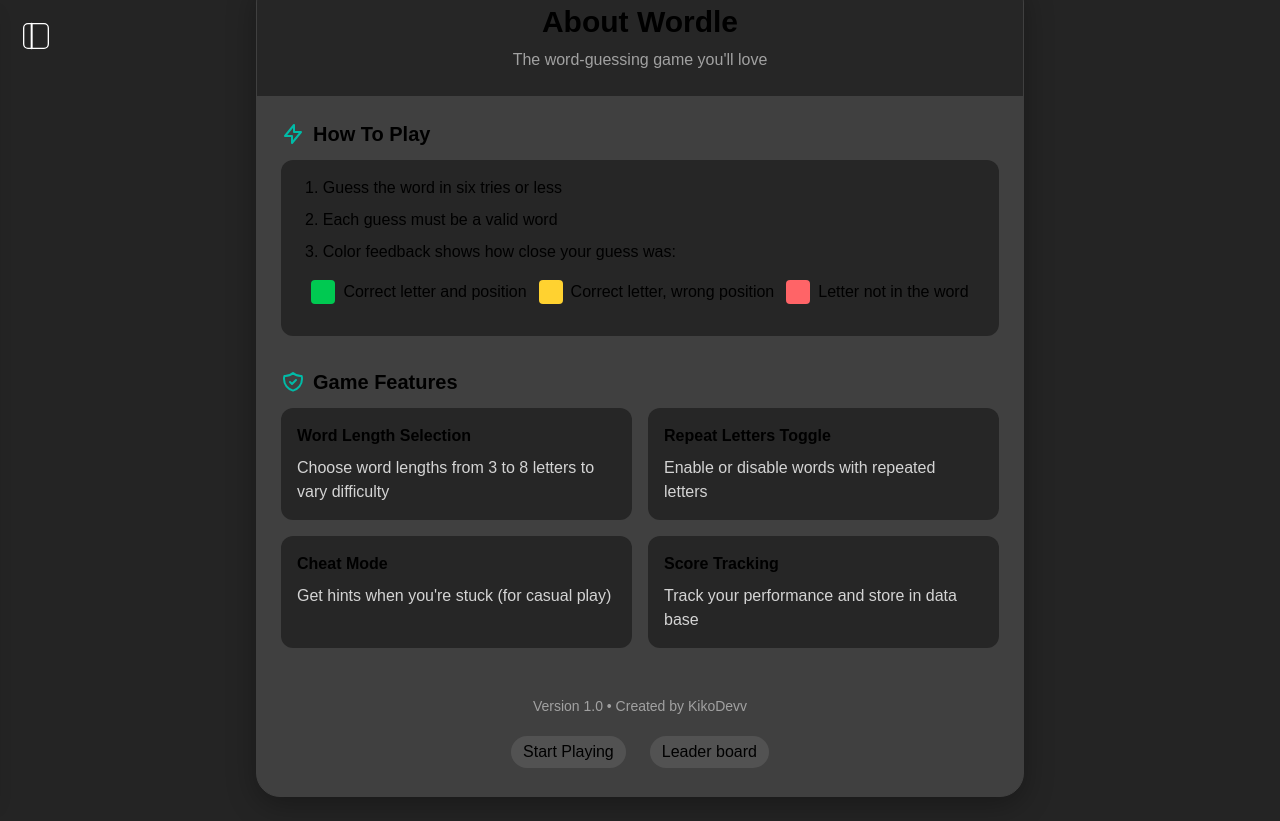
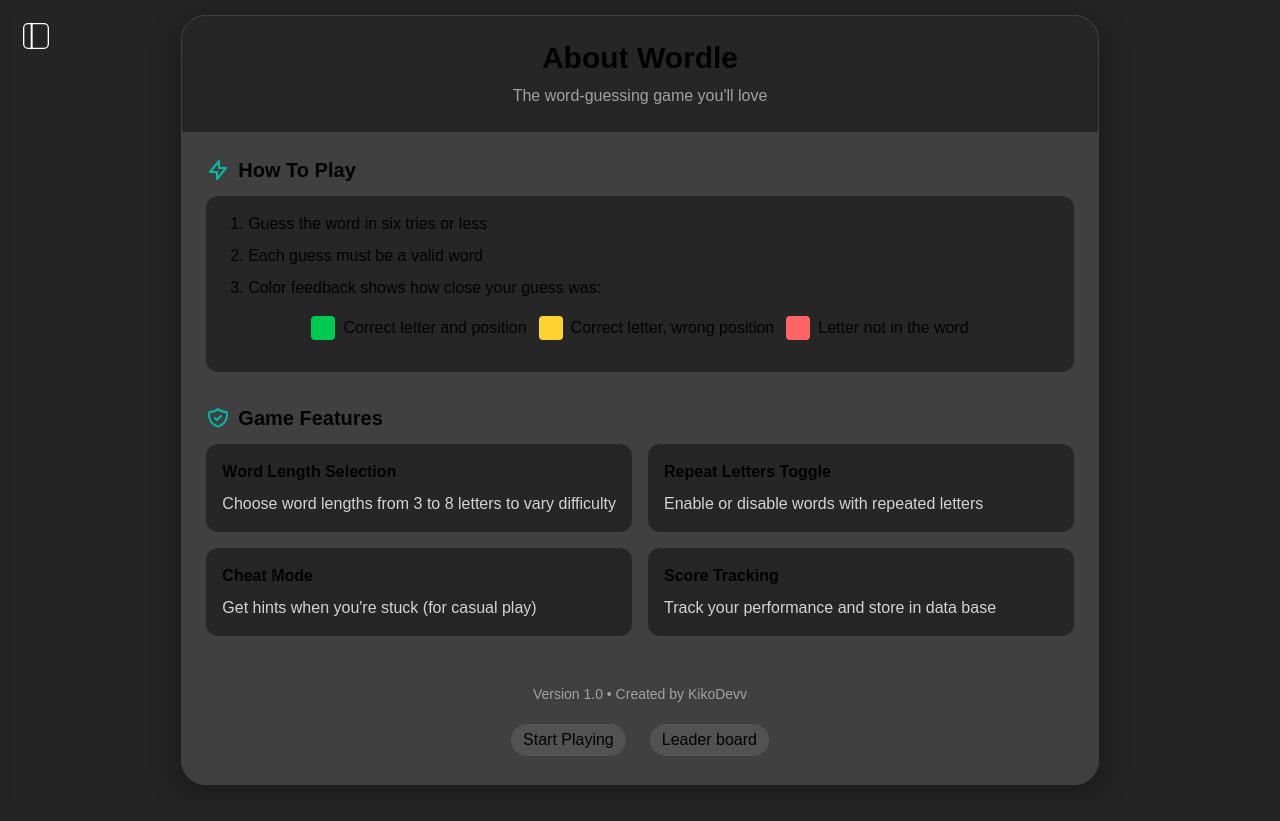
Before and after one commit to kikoDevv/wordle-fullstack, a React (Vite) app in the folder frontEnd/: page /About in a window 1280 px wide. After the commit the page ends 800 px from the top, so only its background shows below. Built offline with nearby package versions, Linux system fonts and the light colour scheme.

Commit message:
about page is more dynamic now

```diff
--- a/frontEnd/src/pages/About.tsx
+++ b/frontEnd/src/pages/About.tsx
@@ -4,8 +4,8 @@
 export default function About() {
 	return (
 		<div className="h-screen flex items-center justify-center">
-			<div className="w-dvh px-4">
-				<div className="bg-neutral-700 rounded-3xl mb-6 overflow-hidden shadow-[0_8px_30px_rgb(0,0,0,0.3)] border border-neutral-700">
+			<div className="px-4">
+				<div className="bg-neutral-700 rounded-3xl overflow-hidden shadow-[0_8px_30px_rgb(0,0,0,0.3)] border border-neutral-700">
 					<div className="bg-neutral-800 p-6 text-center">
 						<h1 className="text-3xl font-bold mb-2">About Wordle</h1>
 						<p className="text-neutral-400">
```
